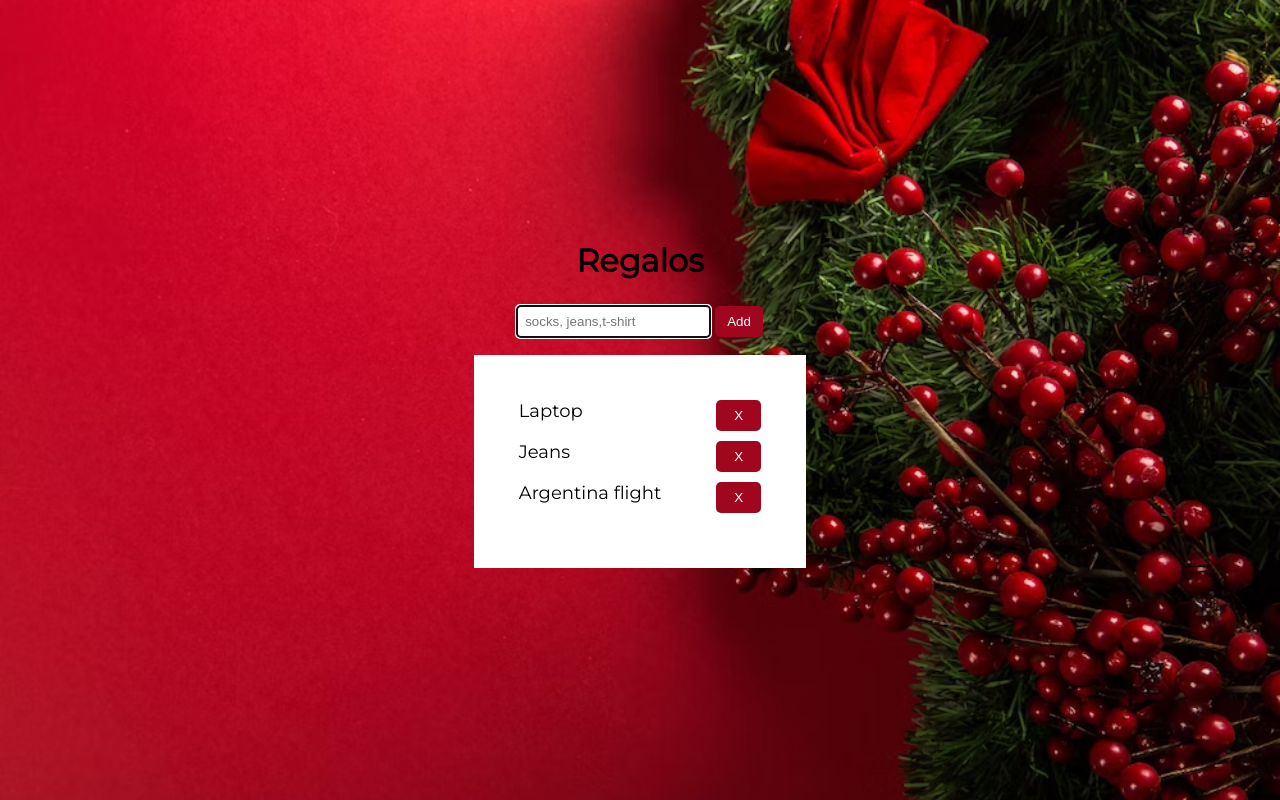
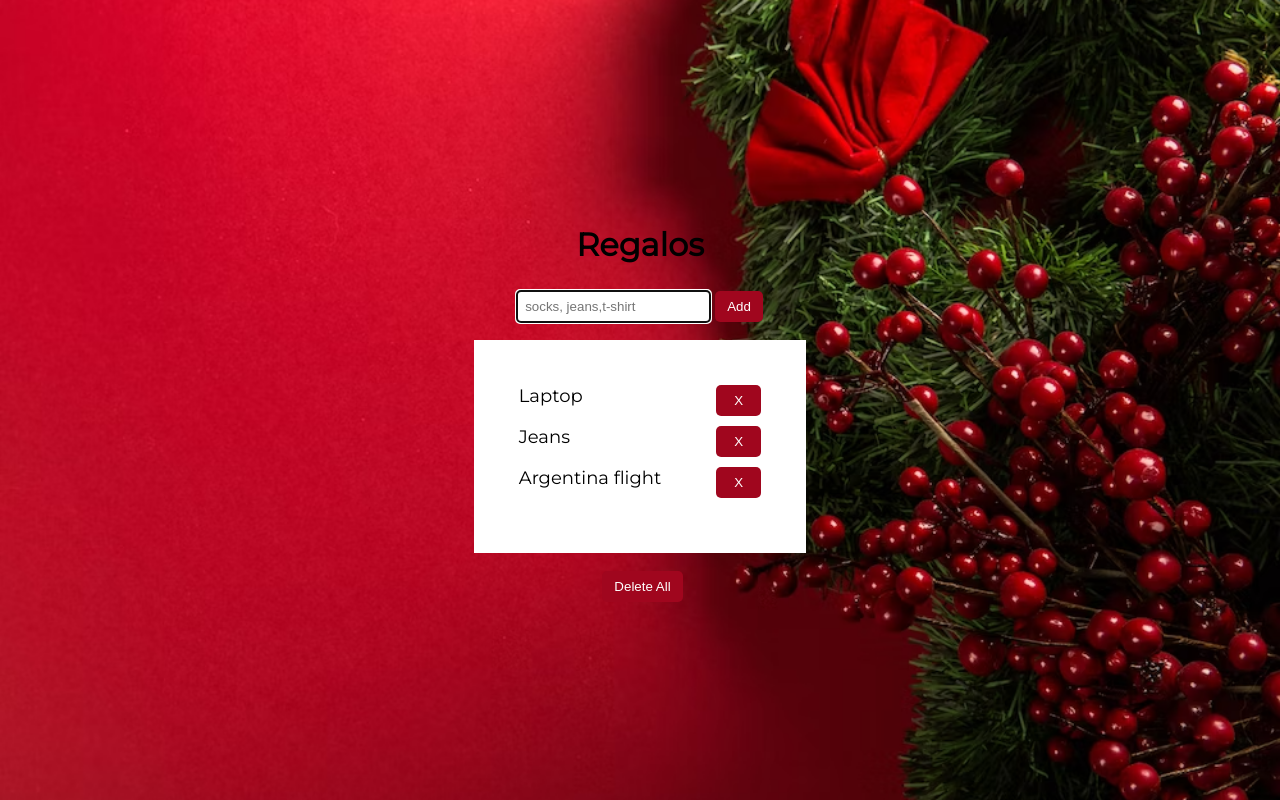
Before and after one commit to Gaston82/adviency-06, a React (Vite) app: page / in a window 1280 px wide. Built offline with nearby package versions, Linux system fonts and the light colour scheme.

Commit message:
Implement deleteGifts function on GiftList component

```diff
--- a/src/components/GiftList/GiftList.tsx
+++ b/src/components/GiftList/GiftList.tsx
@@ -5,18 +5,25 @@ import "./GiftList.css";
 interface GiftListProps {
   gifts: GiftStructure[];
   onDeleteGift: (giftId: string) => void;
+  onDeleteGifts: () => void;
 }
 
 const GiftList = ({
   gifts,
   onDeleteGift,
+  onDeleteGifts,
 }: GiftListProps): React.ReactElement => {
   return (
-    <ul className="gift-list">
-      {gifts.map((gift) => (
-        <Gift gift={gift} key={gift.id} onDeleteGift={onDeleteGift} />
-      ))}
-    </ul>
+    <>
+      <ul className="gift-list">
+        {gifts.map((gift) => (
+          <Gift gift={gift} key={gift.id} onDeleteGift={onDeleteGift} />
+        ))}
+      </ul>
+      <button className="form__button" onClick={onDeleteGifts}>
+        Delete All
+      </button>
+    </>
   );
 };
 
```
